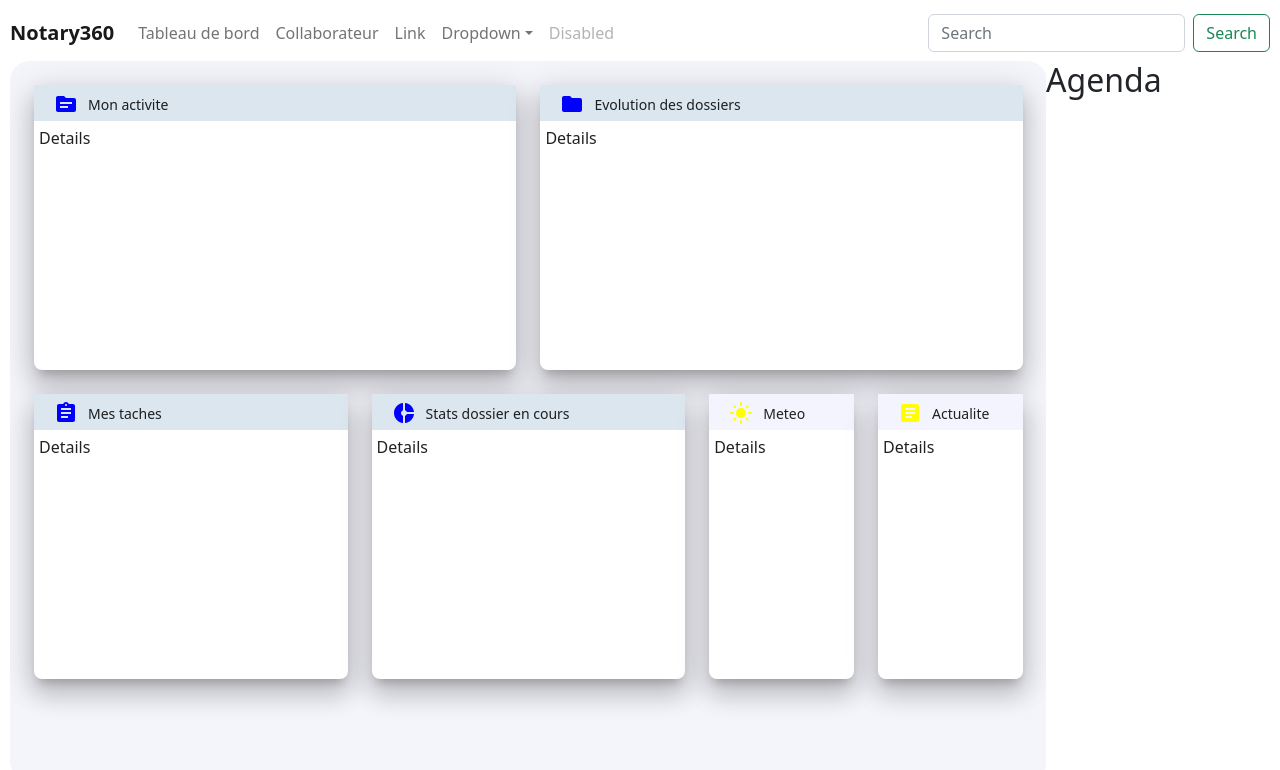
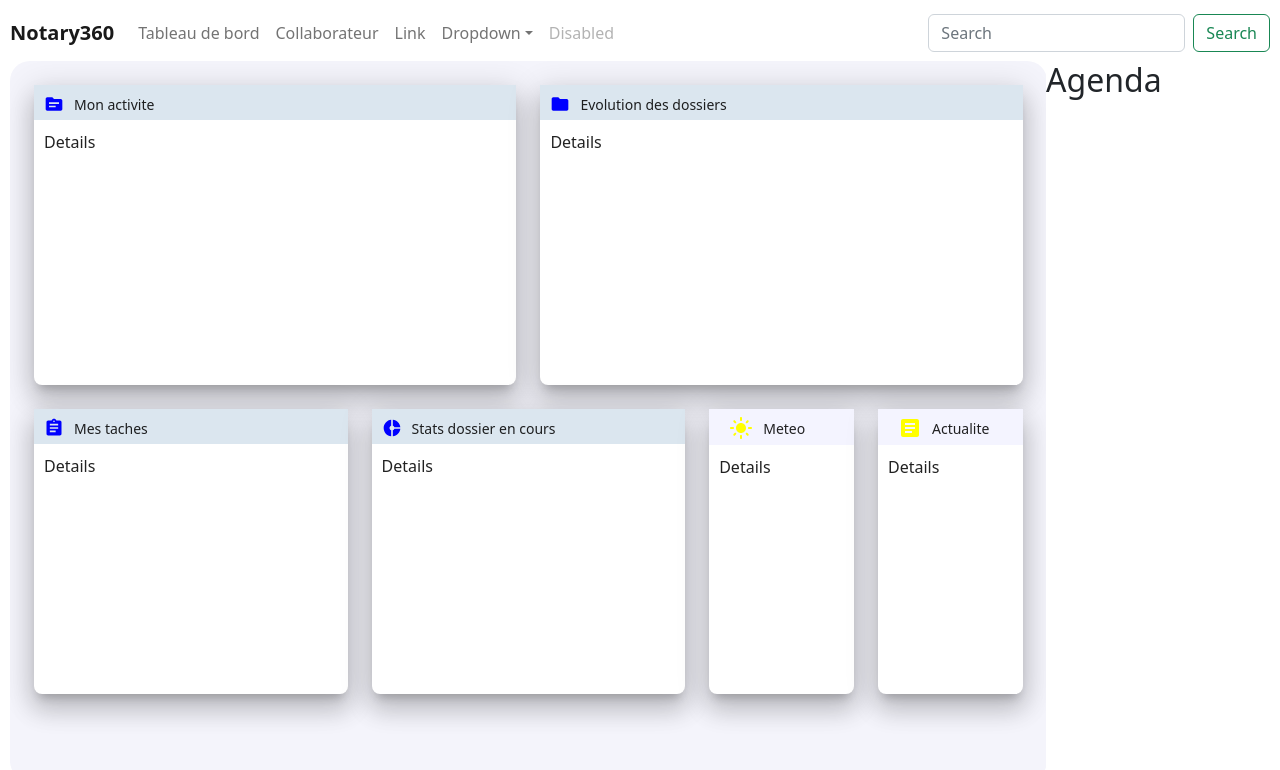
Before and after one commit to jeanmichel07/notary360, a React (Create React App) app: page / in a window 1280 px wide. Shown: the top 770 px of the page. Built offline with nearby package versions, Linux system fonts and the light colour scheme.

Commit message:
Styles Fix

```diff
--- a/src/components/dashboardCard/style.js
+++ b/src/components/dashboardCard/style.js
@@ -2,7 +2,7 @@ import { makeStyles } from "@mui/styles";
 
 const useStyles = makeStyles({
   content: {
-    padding: 5,
+    padding: 10,
   },
   header: {
     display: "flex",
@@ -10,7 +10,7 @@ const useStyles = makeStyles({
     alignItems: "center",
     justifyContent: "space-between",
     backgroundColor: "#dbe6ef",
-    padding: "5px 20px 5px 20px",
+    padding: "5px 20px 5px 10px",
   },
   headerWhite: {
     display: "flex",
--- a/src/pages/dashboard/folderEvolution/FolderEvolution.jsx
+++ b/src/pages/dashboard/folderEvolution/FolderEvolution.jsx
@@ -3,6 +3,7 @@ import useStyles from "./style";
 import FolderIcon from "@mui/icons-material/Folder";
 import Box from "@mui/material/Box";
 import DashboardCard from "../../../components/dashboardCard/DashboardCard";
+import { sxStyles } from "../style";
 
 const FolderEvolution = (props) => {
   const {} = props;
@@ -11,8 +12,9 @@ const FolderEvolution = (props) => {
   return (
     <Box gridColumn="span 6">
       <DashboardCard
+        height={300}
         title="Evolution des dossiers"
-        icon={<FolderIcon sx={{ color: "blue" }} />}
+        icon={<FolderIcon sx={sxStyles.iconSize} />}
       >
         Details
       </DashboardCard>
--- a/src/pages/dashboard/myActivity/MyActivity.jsx
+++ b/src/pages/dashboard/myActivity/MyActivity.jsx
@@ -3,6 +3,7 @@ import useStyles from "./style";
 import TopicIcon from "@mui/icons-material/Topic";
 import Box from "@mui/material/Box";
 import DashboardCard from "../../../components/dashboardCard/DashboardCard";
+import { sxStyles } from "../style";
 
 const MyActivity = (props) => {
   const {} = props;
@@ -11,8 +12,9 @@ const MyActivity = (props) => {
   return (
     <Box gridColumn="span 6">
       <DashboardCard
+        height={300}
         title="Mon activite"
-        icon={<TopicIcon sx={{ color: "blue" }} />}
+        icon={<TopicIcon sx={sxStyles.iconSize} />}
       >
         Details
       </DashboardCard>
--- a/src/pages/dashboard/myTasks/MyTasks.jsx
+++ b/src/pages/dashboard/myTasks/MyTasks.jsx
@@ -3,6 +3,7 @@ import useStyles from "./style";
 import AssignmentIcon from "@mui/icons-material/Assignment";
 import Box from "@mui/material/Box";
 import DashboardCard from "../../../components/dashboardCard/DashboardCard";
+import { sxStyles } from "../style";
 
 const MyTasks = (props) => {
   const {} = props;
@@ -12,7 +13,7 @@ const MyTasks = (props) => {
     <Box gridColumn="span 4">
       <DashboardCard
         title="Mes taches"
-        icon={<AssignmentIcon sx={{ color: "blue" }} />}
+        icon={<AssignmentIcon sx={sxStyles.iconSize} />}
       >
         Details
       </DashboardCard>
--- a/src/pages/dashboard/statistic/Statistic.jsx
+++ b/src/pages/dashboard/statistic/Statistic.jsx
@@ -3,6 +3,7 @@ import useStyles from "./style";
 import DonutSmallIcon from "@mui/icons-material/DonutSmall";
 import Box from "@mui/material/Box";
 import DashboardCard from "../../../components/dashboardCard/DashboardCard";
+import { sxStyles } from "../style";
 
 const Statistic = (props) => {
   const {} = props;
@@ -12,7 +13,7 @@ const Statistic = (props) => {
     <Box gridColumn="span 4">
       <DashboardCard
         title="Stats dossier en cours"
-        icon={<DonutSmallIcon sx={{ color: "blue" }} />}
+        icon={<DonutSmallIcon sx={sxStyles.iconSize} />}
       >
         Details
       </DashboardCard>
--- a/src/pages/dashboard/style.js
+++ b/src/pages/dashboard/style.js
@@ -5,4 +5,8 @@ const useStyles = makeStyles({
   secondColumn: {},
 });
 
+export const sxStyles = {
+  iconSize: { color: "blue", height: 20, width: 20 },
+};
+
 export default useStyles;
```
